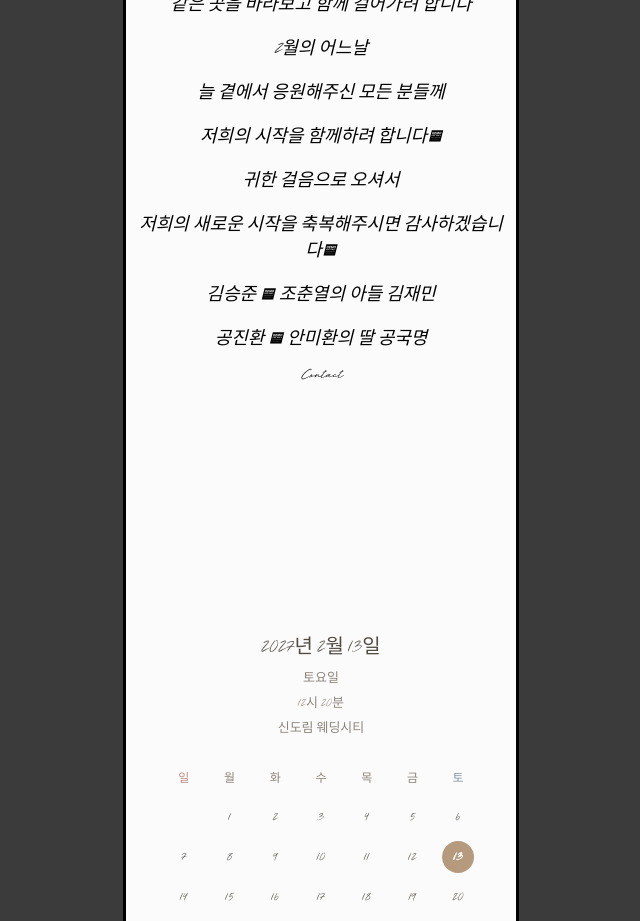
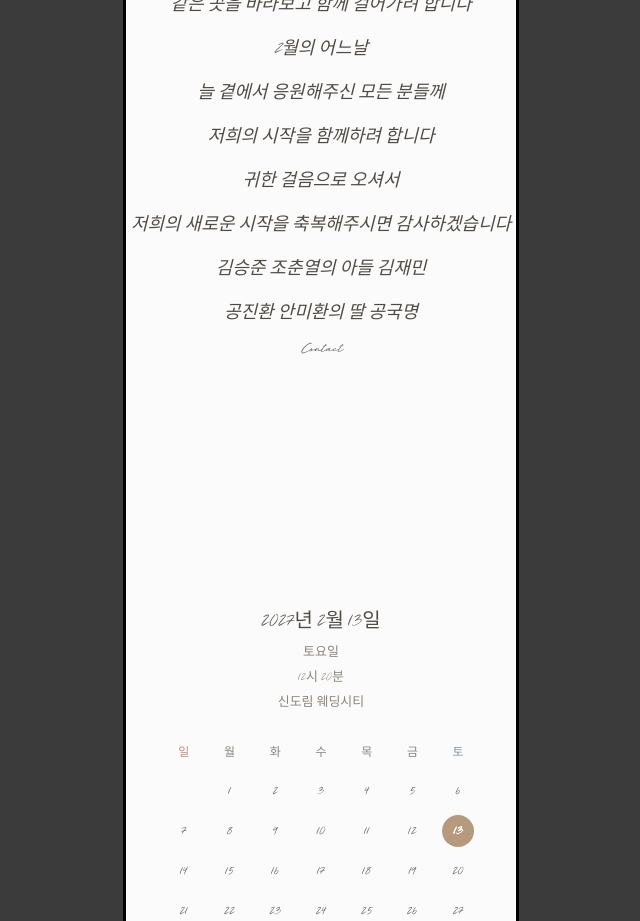
Before and after one commit to tjdrhd1207/mobile_invitation.github.io, a React (Vite) app: page / in a window 1280 px wide. Shown: the part 1560-2481 px from the top of the page, without its empty margins (319-959 px from the left). Built offline with nearby package versions, Linux system fonts and the light colour scheme.

Commit message:
css 약간변경

```diff
--- a/src/component/Introduce.tsx
+++ b/src/component/Introduce.tsx
@@ -9,13 +9,13 @@ export default function Introduce() {
             <p>같은 곳을 바라보고 함께 걸어가려 합니다</p>
             <p>2월의 어느날</p>
             <p>늘 곁에서 응원해주신 모든 분들께</p>
-            <p>저희의 시작을 함께하려 합니다.</p>
+            <p>저희의 시작을 함께하려 합니다</p>
             <p>귀한 걸음으로 오셔서</p>
-            <p>저희의 새로운 시작을 축복해주시면 감사하겠습니다.</p>
+            <p>저희의 새로운 시작을 축복해주시면 감사하겠습니다</p>
 
             <div>
-                <p> 김승준 - 조춘열의 아들 김재민</p>
-                <p> 공진환 - 안미환의 딸 공국명</p>
+                <p> 김승준 조춘열의 아들 김재민</p>
+                <p> 공진환 안미환의 딸 공국명</p>
             </div>
 
             <div>
--- a/src/style.css
+++ b/src/style.css
@@ -8,7 +8,7 @@
 .main-frame {
   display: flex;
   flex-direction: column;
-  color: black;
+  color: #514b43;
   background-color: rgb(251, 251, 251);
   font-family: 'WeddingFont', serif;
   width: 100%;
```
